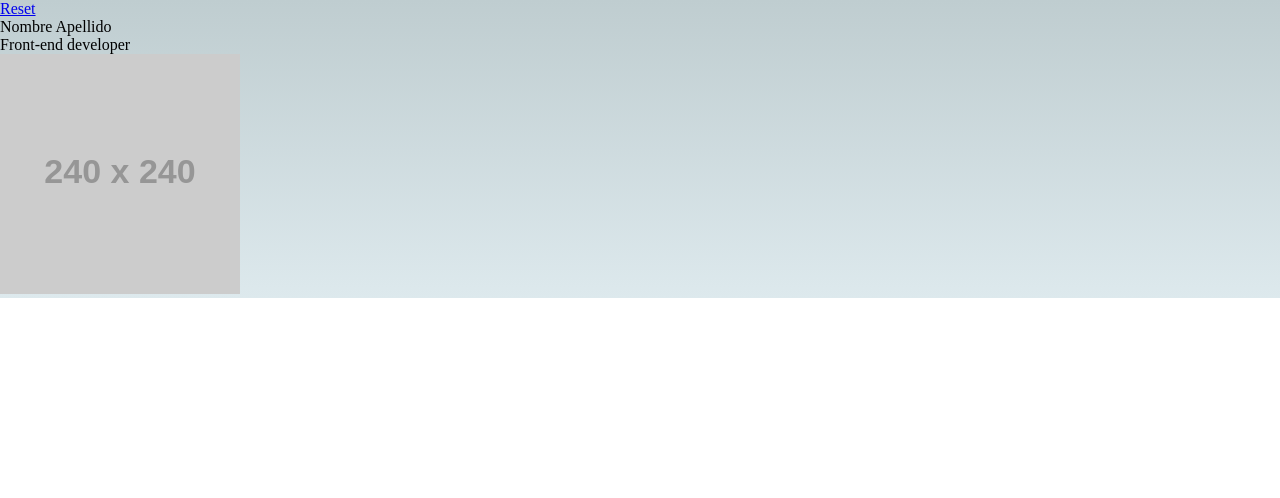
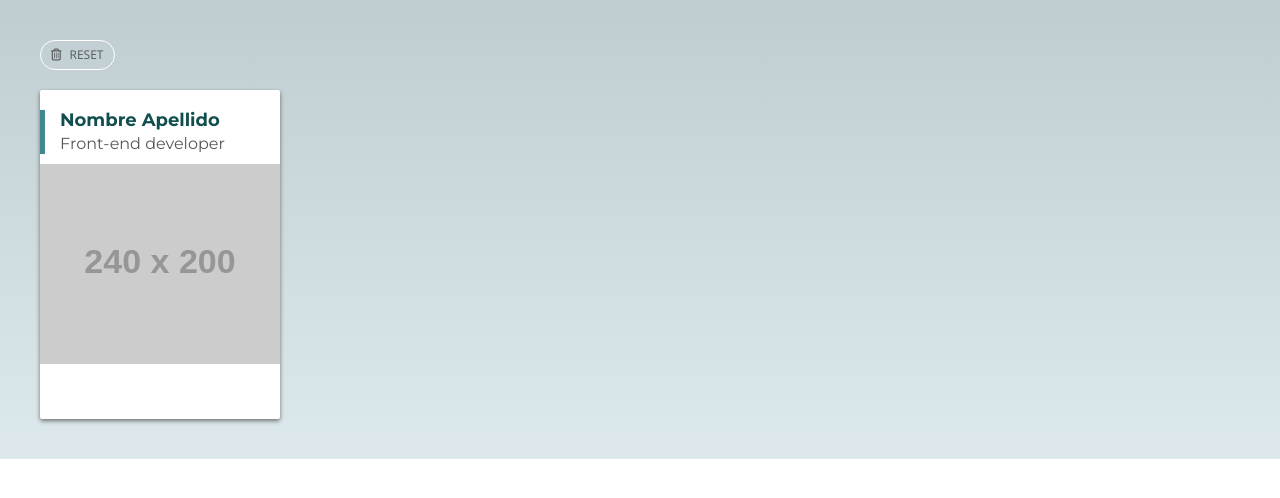
Before and after one commit to Adalab/project-promo-o-module-2-team-1, a website: page src/html/profile-cards.html in a window 1280 px wide. Drawn offline with nearby package versions, Linux system fonts and the light colour scheme; files that its build step writes are made by us from their sources; placeholder pictures from the web are drawn by us.

Commit message:
add cards styles

```diff
--- a/src/html/partials/cards.html
+++ b/src/html/partials/cards.html
@@ -1,10 +1,10 @@
 <!-- cards html structure -->
 <section class="cards">
-    <a class="cards__button--reset" href="#">Reset</a>
+    <a class="cards__button--reset" href="#" title="Reset"><i class="far fa-trash-alt"></i>Reset</a>
     <article class="cards__article">
         <h1 class="cards__title">Nombre Apellido</h1>
         <h2 class="cards__subtitle">Front-end developer</h2>
-        <img class="cards__image" src="https://via.placeholder.com/240" alt="Imagen de perfil" title="Imagen de perfil" />
+        <img class="cards__image" src="https://via.placeholder.com/240x200" alt="Imagen de perfil" title="Imagen de perfil" />
         <ul class="cards__contact">
             <li class="cards__item">
                 <a class="cards__link cards__link--phone" href="#" title="Teléfono"></a>
--- a/src/scss/layout/_cards.scss
+++ b/src/scss/layout/_cards.scss
@@ -2,13 +2,60 @@
 .cards {
     // linear gradient style
     background: linear-gradient(#bfcdd0, #dde9ed);
+    padding: 40px 0 40px 40px;
+    display: flex;
+    flex-direction: column;
     &__button {
-        &--reset {}
+        &--reset {
+            display: flex;
+            align-items: center;
+            width: 75px;
+            height: 30px;
+            border-radius: 15px;
+            font-size: 12px;
+            line-height: 20px;
+            color: $color-grey-dark;
+            text-transform: uppercase;
+            text-decoration: none;
+            border: 1px solid $color-light;
+            padding: 0 10px;
+            .fa-trash-alt {
+                margin-right: 8px;
+            }
+        }
     }
-    &__article {}
-    &__title {}
-    &__subtitle {}
-    &__image {}
+    &__article {
+        width: 240px;
+        min-height: 329px;
+        background-color: $color-light;
+        margin-top: 20px;
+        border-radius: 2px;
+        box-shadow: 0 2px 4px rgba(0, 0, 0, 0.5);
+    }
+    &__title {
+        border-left: 5px solid $color-green;
+        color: $color-green-dark;
+        font-family: $font-tertiary;
+        font-weight: bold;
+        font-size: 18px;
+        line-height: 20px;
+        padding-left: 15px;
+        padding-bottom: 4px;
+        margin-top: 20px;
+    }
+    &__subtitle {
+        border-left: 5px solid $color-green;
+        color: $color-grey-dark;
+        font-family: $font-tertiary;
+        font-size: 16px;
+        line-height: 20px;
+        padding-left: 15px;
+        margin-bottom: 10px;
+    }
+    &__image {
+        width: 240px;
+        height: 200px;
+    }
     &__contact {}
     &__item {}
     &__link {
--- a/src/scss/main.scss
+++ b/src/scss/main.scss
@@ -7,4 +7,4 @@
 @import 'layout/cards';
 @import 'layout/footer';
 @import 'pages/index';
-@import 'pages/profilecards';
+@import 'pages/profile-cards';
--- /dev/null
+++ b/src/scss/pages/_profile-cards.scss
@@ -0,0 +1,3 @@
+body {
+    font-family: $font-primary;
+}
```
Also changed, not shown: src/html/profile-cards.html (renamed from src/html/profilecards.html), src/scss/pages/_profilecards.scss (deleted).
